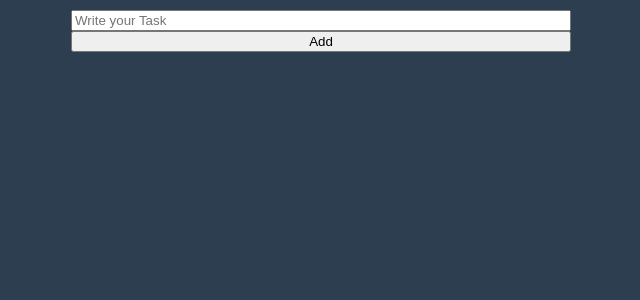
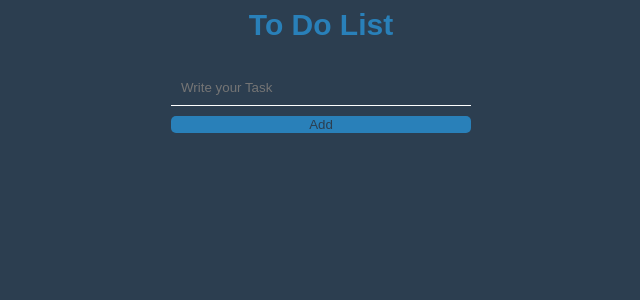
Before and after one commit to Eric-lab-star/react-master-typescript, a React (Create React App) app: page / in a window 1280 px wide. Shown: the top 300 px of the page, without its empty margins (319-959 px from the left). Built offline with nearby package versions, Linux system fonts and the light colour scheme; a web font is replaced by a local one.

Commit message:
set interface for atom

```diff
--- a/src/components/ToDoList.tsx
+++ b/src/components/ToDoList.tsx
@@ -1,20 +1,59 @@
 import React, { useState } from "react";
 
 import { useForm } from "react-hook-form";
+import { atom, useRecoilState } from "recoil";
+
 import styled from "styled-components";
+
+const Header = styled.div`
+  font-size: 30px;
+  font-weight: 800;
+  text-align: center;
+  line-height: 50px;
+  height: 50px;
+`;
 
 const LoginForm = styled.form`
   display: flex;
   flex-direction: column;
-  max-width: 500px;
+  max-width: 300px;
   margin: 10px auto;
+  input {
+    border-style: none;
+    padding: 10px;
+    margin: 10px 0px;
+    background-color: inherit;
+    border-bottom: 1px solid white;
+    color: white;
+    &:focus {
+      outline: none;
+      border-bottom: 1px solid ${(props) => props.theme.textColor};
+    }
+  }
+  button {
+    color: ${(props) => props.theme.bgColor};
+    background-color: ${(props) => props.theme.textColor};
+    border-style: none;
+    border-radius: 5px;
+  }
 `;
 
 interface ILoginForm {
   task: string;
 }
 
+interface IToDo {
+  text: string;
+  category: "To-Do" | "DOING" | "DONE";
+}
+
+const toDoState = atom<IToDo[]>({
+  key: "toDo",
+  default: [],
+});
+
 const ToDoList = () => {
+  const [toDoList, setToDoList] = useRecoilState(toDoState);
   const {
     register,
     handleSubmit,
@@ -28,6 +67,10 @@ const ToDoList = () => {
 
   return (
     <div>
+      <Header>
+        <h1> To Do List</h1>
+      </Header>
+
       <LoginForm onSubmit={handleSubmit(onValid)}>
         <input
           placeholder="Write your Task"
```
